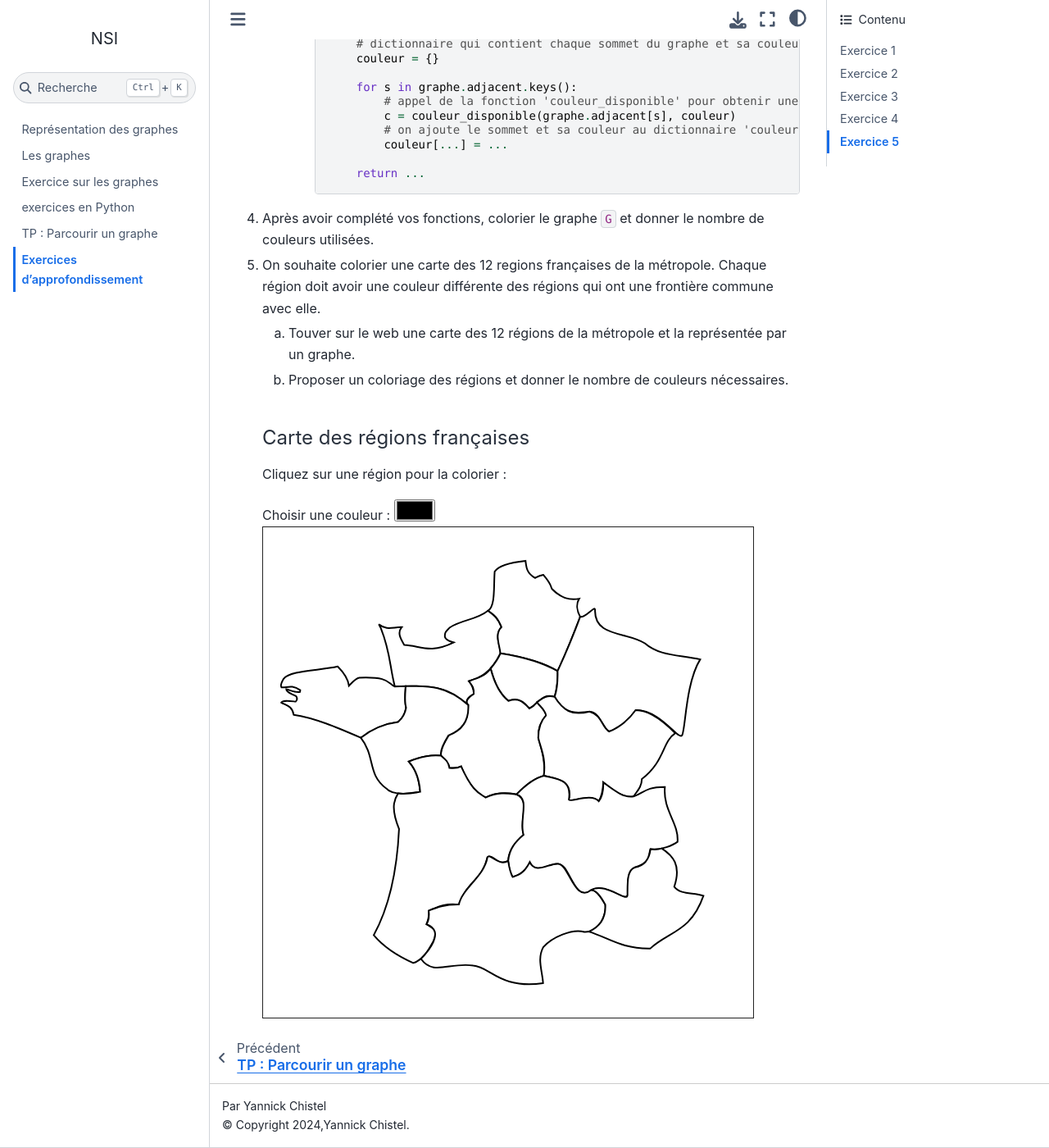
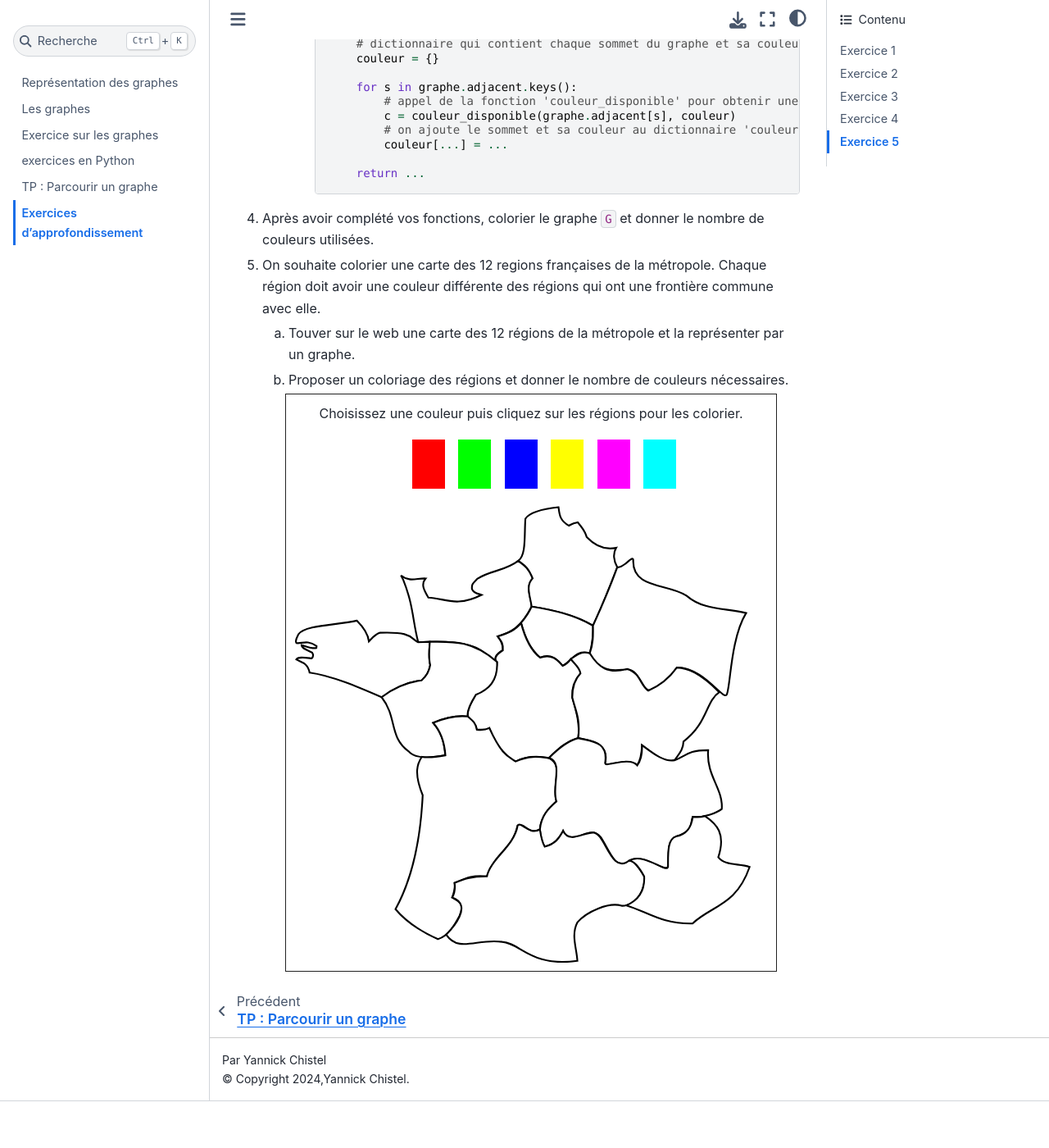
Before and after one commit to ychistel/tnsi_graphe, a Sphinx documentation site: the page built from source/content/exercices_graphes.rst, in a window 1280 px wide and 1400 px high, scrolled down 6134 px. Shown: the whole window at 82% size. Built offline with Sphinx 7.4.7 and the Sphinx Book theme 1.1.4, drawn with Linux system fonts in a browser that asks for light colours; after the commit the page ends 7477 px from its top, so only the background shows below that.

Commit message:
mise à jour script javascript coloriage de carte

```diff
--- a/source/_static/custom.css
+++ b/source/_static/custom.css
@@ -55,5 +55,3 @@ div.code > p.admonition-title::after{color:#404140;content: "\f121";}
 div.propriete.admonition{border-color:#404140;}
 div.propriete > p.admonition-title{background-color:#d4d4d4;color:#404140;}
 div.propriete > p.admonition-title::after{color:#404140;content: "\f013";}
-
-#map{width: 600px; height: 600px;border:solid 1px rgb(35, 35, 35);}
--- a/source/content/exercices_graphes.rst
+++ b/source/content/exercices_graphes.rst
@@ -177,7 +177,7 @@ On représente les couleurs par des nombres: 0 pour le rouge, 1 pour le vert, 2
 #.  Après avoir complété vos fonctions, colorier le graphe ``G`` et donner le nombre de couleurs utilisées.
 #.  On souhaite colorier une carte des 12 regions françaises de la métropole. Chaque région doit avoir une couleur différente des régions qui ont une frontière commune avec elle.
 
-    a.  Touver sur le web une carte des 12 régions de la métropole et la représentée par un graphe.
+    a.  Touver sur le web une carte des 12 régions de la métropole et la représenter par un graphe.
     b.  Proposer un coloriage des régions et donner le nombre de couleurs nécessaires.
 
     .. raw:: html
--- a/source/html/couleur_region.html
+++ b/source/html/couleur_region.html
@@ -1,13 +1,47 @@
 
-<h4>Carte des régions françaises</h4>
-<p>Cliquez sur une région pour la colorier :</p>
+<style>
+   #coloriage {
+      padding:10px;
+      text-align: center;
+      border:solid 1px rgb(35, 35, 35);
+      width:600px;
+      margin: 0 auto;;
+   }
+   #coloriage ul{
+      list-style: none;
+   }
+   #coloriage ul li{
+      display:inline-block;
+      margin: 0 6px;
+      width:40px;
+      height:60px;
+      border:none;
+      vertical-align:middle;
+   }
+   #coloriage ul li.on{
+      width:48px;
+      height:68px;
+      border:solid 1px rgb(120,120,120);
+   }
+   #map{
+      width: 100%;
+      height: 100%;
+   }
+</style>
 
-<div>
-   <label for="colorPicker">Choisir une couleur :</label>
-   <input type="color" id="colorPicker">
-</div>
+<div id="coloriage">
+   <p>Choisissez une couleur puis cliquez sur les régions pour les colorier.</p>
+   <ul>
+      <li id="couleur1"></li>
+      <li id="couleur2"></li>
+      <li id="couleur3"></li>
+      <li id="couleur4"></li>
+      <li id="couleur5"></li>
+      <li id="couleur6"></li>
+   </ul>
 
-<svg id="map" viewBox="-10 -10 300 300" >
+
+<svg id="map" viewBox="0 0 270 270" >
    <!-- Ici viendra le code SVG des régions -->
    <path id="path826"
    d="m 60.845474,49.388146 c 4.86802,3.94702 8.89973,1.51897 14.04575,1.74704 -3.08413,3.53314 -0.37432,7.45964 1.55404,10.85354 9.53442,0.34364 15.56464,5.81537 30.344466,-1.51722 -2.09348,-0.71856 -4.57622,-0.87487 -5.462,-3.33789 -0.34376,-3.47936 1.29308,-3.63706 2.99921,-5.81751 7.95647,-5.0645 15.83692,-4.36624 23.40047,-10.26506 3.31394,2.46349 6.56078,5.02762 8.19301,10.01368 -4.60039,5.48302 -0.59091,10.72688 -0.60687,16.08257 -5.99582,12.10947 -12.612,15.16189 -19.31319,16.97291 1.96233,2.50497 3.1077,5.11887 2.92716,7.90955 -3.08605,1.86174 -5.60661,3.82765 -3.33789,6.67579 -8.50811,-5.70062 -11.04774,-13.20986 -44.909816,-11.22746 -3.23674,-12.34008 -2.60712,-20.73747 -8.53011,-35.57192 z"
--- a/source/python/_graphe.py
+++ b/source/python/_graphe.py
@@ -79,6 +79,28 @@ class Graphe:
                 m[i][j] = 1
         return m
 
+def afficher(graphe,dico_couleur={}):
+    couleurs = ['red','green','blue','orange','purple','black']
+    dot=Graph(format='png')
+    # on crée les sommets du graphe
+    for s in graphe.adjacent.keys():
+        if dico_couleur != {}:
+            dot.node(s,color=couleurs[dico_couleur[s]])
+        else:
+            dot.node(s,color='black')
+    # on crée la liste des arcs entre les sommets
+    arcs = []
+    for s in graphe.adjacent.keys():
+        for s_adj in graphe.adjacent[s]:
+            if (s,s_adj) not in arcs and (s_adj,s) not in arcs:
+                arcs.append((s,s_adj))
+    # on ajoute les arcs au graphe
+    for arc in arcs:
+        s1,s2 = arc
+        dot.edge(s1,s2)
+    return dot
+
+"""
     def afficher(self,format='svg'):
         if self.oriente:
             dot=Digraph()
@@ -92,6 +114,7 @@ class Graphe:
         for arc in arcs:
             dot.edge(str(arc[0]),str(arc[1]))
         return dot
+"""
 
 if __name__=='__main__':
     G=Graphe()
```
Also changed, not shown: other parts of source/html/couleur_region.html (+25 -2 lines).
